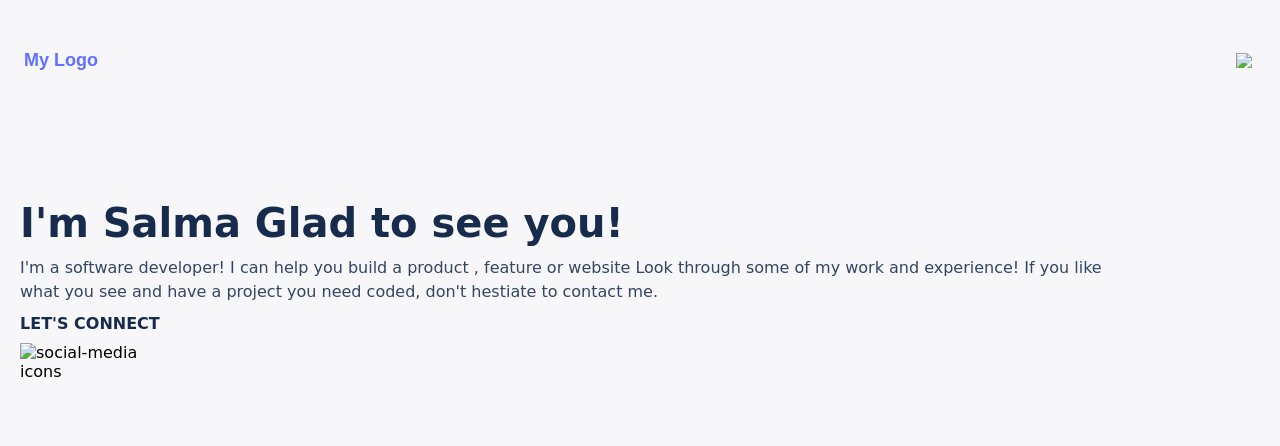
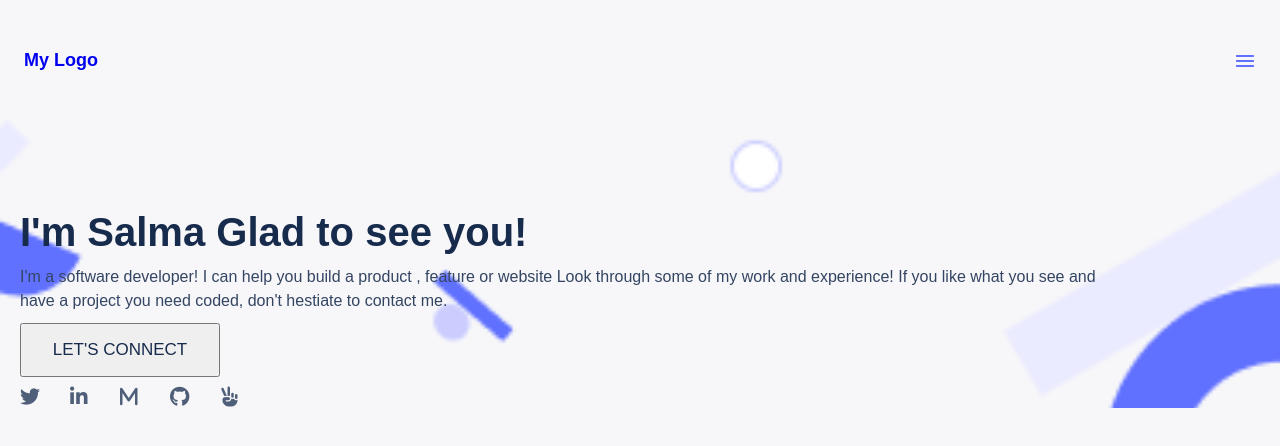
Before and after one commit to saluumaa/Saluma-s-Portfolio, a plain HTML site: page index.html in a window 1280 px wide. Drawn offline with Linux system fonts and the light colour scheme; a web font is replaced by a local one.

Commit message:
Edited Social media section

```diff
--- a/index.html
+++ b/index.html
@@ -7,12 +7,15 @@
     <title>Personal Portfolio</title>
     <link rel="stylesheet" href="style.css">
     <link href="https://fonts.googleapis.com/css2?family=Dancing+Script&family=Roboto:wght@700&family=Zen+Dots&display=swap" rel="stylesheet">
+    <link rel="stylesheet" href="https://cdnjs.cloudflare.com/ajax/libs/font-awesome/6.2.1/css/all.min.css" integrity="sha512-MV7K8+y+gLIBoVD59lQIYicR65iaqukzvf/nwasF0nqhPay5w/9lJmVM2hMDcnK1OnMGCdVK+iQrJ7lzPJQd1w==" crossorigin="anonymous" referrerpolicy="no-referrer" />
 </head>
 <body>
     <main class="wrapper">
     <header>
-        <h1>My Logo</h1>
-        <img src="Union.png" alt="navigation icon">
+        <p><a href="#">My Logo</a></p>
+    <nav class="image-logo">
+        <img src="images/Union.png" alt="navigation icon">
+    </nav>
     </header>
 
     <section class="section-one">
@@ -24,8 +27,14 @@
             If you like what you see and have
              a project you need coded,
             don't hestiate to contact me.</p>
-            <h3>LET'S CONNECT</h3>
-            <img src="ic-social media icons.png" alt="social-media icons">
+            <button type="button" class="btn">LET'S CONNECT</button>
+            <ul class="social-media">
+                <a href="#"><li><i class="fa-brands fa-twitter icon"></i></li></a>
+                <a href="#"><li><i class="fa-brands fa-linkedin-in icon"></i></li></a>
+                <a href="#"><li><i class="fa-sharp fa-solid fa-m icon"></i></li></a>
+                <a href="#"><li><i class="fa-brands fa-github icon"></i></li></a>
+                <a href="#"><li><i class="fa-solid fa-hand-peace icon"></i></li></a>
+            </ul>
     </section>
 </main>
 </body>
--- a/style.css
+++ b/style.css
@@ -13,6 +13,7 @@
   .wrapper {
     display: flex;
     flex-direction: column;
+    font-family: 'Poppins', sans-serif;
   }
 
   header {
@@ -22,28 +23,31 @@
     margin: 50px 24px;
   }
 
-  header h1 {
+  header p {
     font-size: 18px;
-    font-weight: 800;
+    font-weight: 700;
     line-height: 20px;
     width: 120px;
-    color: #6070ff;
+    color: #5c66b9;
     font-family: 'Poppins', sans-serif;
   }
 
-  header img {
+  .image-logo {
     width: 20px;
     height: 15px;
   }
 
+  header a {
+    text-decoration: none;
+  }
+
   .section-one {
-    background-image: url("header-shapes mobile.png");
+    background-image: url("images/header-shapes\ mobile.png");
     background-position: top;
     background-repeat: no-repeat;
     background-size: cover;
     display: flex;
     flex-direction: column;
-    font-family: 'Robota', cursive;
   }
 
   .section-one h1 {
@@ -52,13 +56,14 @@
     width: 70%;
     margin: 10px 0;
     padding-left: 20px;
-    padding-top: 70px;
+    padding-top: 80px;
     color: #172b4d;
+    align-items: center;
   }
 
   .section-one p {
     width: 90%;
-    font-weight: 500;
+    font-weight: 400;
     font-size: 16px;
     line-height: 24px;
     color: #344563;
@@ -66,16 +71,44 @@
     padding: 0 20px;
   }
 
-  .section-one h3 {
-    font-size: 16px;
-    font-weight: 700;
+  .social-media {
+    display: flex;
+    align-items: center;
+  }
+
+  .social-media li {
+    list-style: none;
     padding-left: 20px;
+  }
+
+  .social-media li a {
+    text-decoration: none;
+    color: #505f79;
+  }
+
+  .icon {
+    color: #505f79;
+    width: 30px;
+    font-size: 20px;
+  }
+
+  .btn {
+    font-size: 17px;
+    font-weight: 500;
+    margin-left: 20px;
+    text-align: center;
+    padding: 15px;
+    width: 200px;
     color: #172b4d;
     margin-bottom: 10px;
+    cursor: pointer;
+    transition: 0.3;
   }
 
-  .section-one img {
-    width: 180px;
-    padding-left: 20px;
+  .btn:hover {
+    background-color: #5e6c84;
+    border-radius: 8px;
+    color: #fff;
+    transform: scale(1.1);
   }
 }
```
